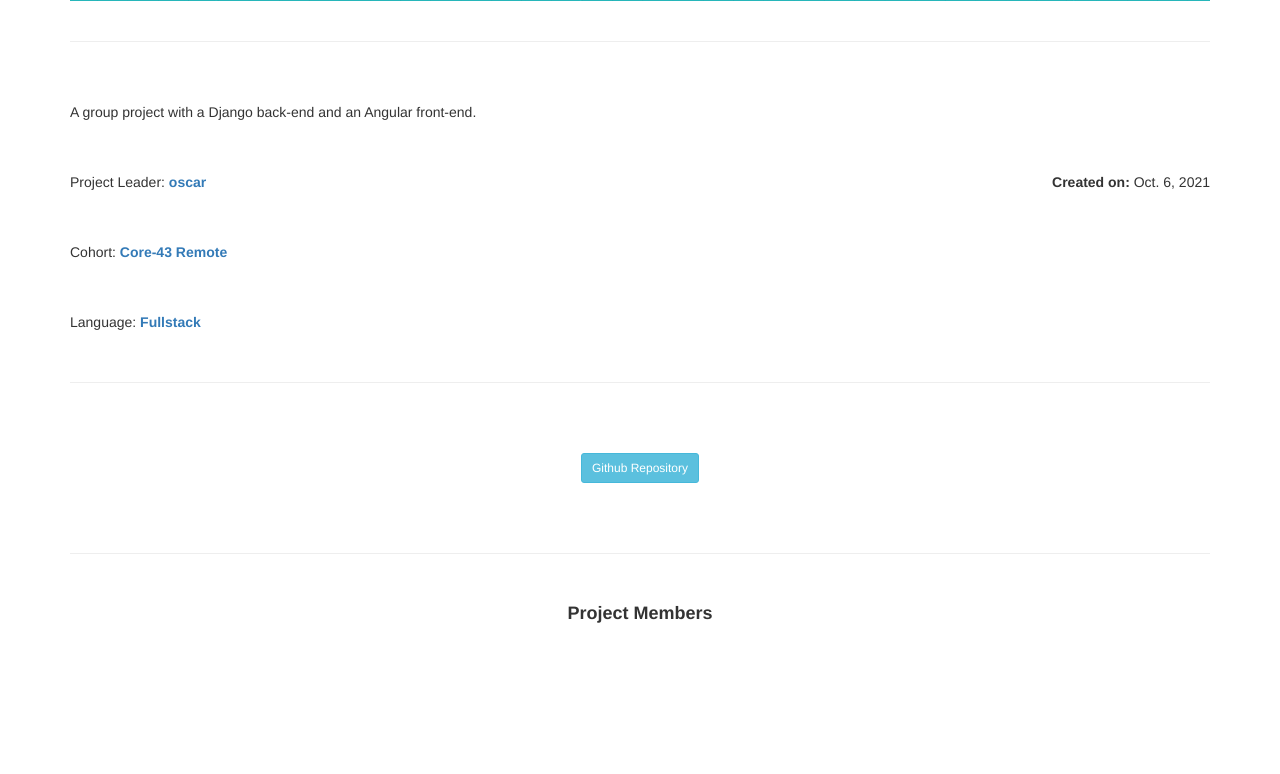
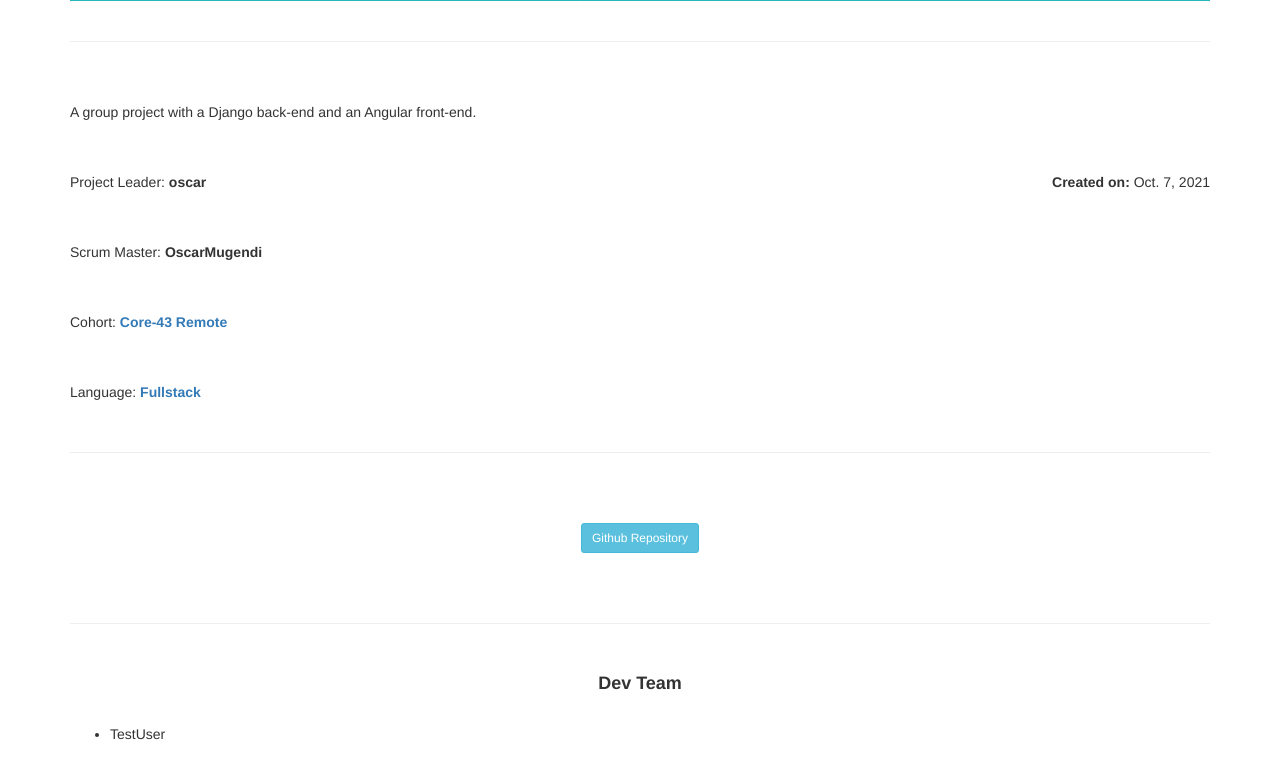
Before and after one commit to samwel-chege/Project-Tracker, a Django app: a page that uses Backend/Trackerapp/templates/project.html in a window 1280 px wide. Shown: the part 787-1561 px from the top of the page. Before the commit the page ends 1410 px from the top, so only its background shows below. Run offline with Django 3.2, Linux system fonts and the light colour scheme; a user stored in the database is signed in; data comes from the database, SQL or seed files in the repository; some libraries are stand-ins or nearby versions.

Commit message:
Edits to model classes for better functionality

```diff
--- a/Backend/Trackerapp/models.py
+++ b/Backend/Trackerapp/models.py
@@ -83,7 +83,15 @@ class Project(models.Model):
     cohort=models.ForeignKey(Cohort, null=True, on_delete=models.SET_NULL, related_name="project")
     language=models.ForeignKey(Language, null=True, on_delete=models.SET_NULL, related_name="project")
 
-    member=models.ForeignKey(User, on_delete=models.SET_NULL, related_name="group_project", blank=True, null=True)
+    scrum=models.ForeignKey(User, on_delete=models.SET_NULL, related_name="scrum", blank=True, null=True)
+    dev1=models.ForeignKey(User, on_delete=models.SET_NULL, related_name="dev1", blank=True, null=True)
+    dev2=models.ForeignKey(User, on_delete=models.SET_NULL, related_name="dev2", blank=True, null=True)
+    dev3=models.ForeignKey(User, on_delete=models.SET_NULL, related_name="dev3", blank=True, null=True)
+    dev4=models.ForeignKey(User, on_delete=models.SET_NULL, related_name="dev4", blank=True, null=True)
+    dev5=models.ForeignKey(User, on_delete=models.SET_NULL, related_name="dev5", blank=True, null=True)
+    dev6=models.ForeignKey(User, on_delete=models.SET_NULL, related_name="dev6", blank=True, null=True)
+    dev7=models.ForeignKey(User, on_delete=models.SET_NULL, related_name="dev7", blank=True, null=True)
+    dev8=models.ForeignKey(User, on_delete=models.SET_NULL, related_name="dev8", blank=True, null=True)
 
     title=models.CharField(max_length=30, null=True)
     project_image=models.ImageField(upload_to='images/projects/', blank=True, default = 0, null=True)
--- a/Backend/Trackerapp/templates/home.html
+++ b/Backend/Trackerapp/templates/home.html
@@ -28,6 +28,8 @@
 <hr>
 <br>
 
+{% if user.is_authenticated%}
+
 <div>
 	<div class="container">
         <h4 class="text-center"> Languages</h4>
@@ -44,11 +46,9 @@
 		</ul>
 	</div>
 </div>
-
 <br>
 <hr>
 <br>
-
 <div>
 	<div class="container">
         <h4 class="text-center"> Active Cohorts</h4>
@@ -65,8 +65,6 @@
 		</ul>
 	</div>
 </div>
-
-{% if user.is_authenticated%}
 
 {% else %}
 
--- a/Backend/Trackerapp/templates/project.html
+++ b/Backend/Trackerapp/templates/project.html
@@ -27,8 +27,11 @@
             <br>
             <br>
             <p class="card-text ">
-                Project Leader: <b><a href="{% url 'profile' project.owner.id %}">{{ project.owner.username}}</a></b> <span style="float:right"><b> Created on: </b>{{project.date|date}}</span>
+                Project Leader: <b>{{ project.owner.username}}</b> <span style="float:right"><b> Created on: </b>{{project.date|date}}</span>
             </p>
+            <br>
+            <br>
+            <p>Scrum Master: <b>{{ project.scrum.username }}</b></p>
             <br>
             <br>
             <p>Cohort: <b><a href="{% url 'cohort' project.cohort.name %}">{{ project.cohort.name }}</a> </b></p>
@@ -49,13 +52,23 @@
         <br>
 
         <div class="card-body">
-            <h4 style="text-align:center"><b>Project Members</b></h4>
+            <h4 style="text-align:center"><b>Dev Team</b></h4>
             <br>
             <ul class="card-text ">
-                {% for member in project.member.all %}
+                {% if project.dev1 %}
 
-                <li>{{ project.member.user.username}}</li>
-                {% endfor %}
+                <li>{{ project.dev1.username}}</li>
+                {% endif %}
+
+                {% if project.dev2 %}
+
+                <li>{{ project.dev2.username}}</li>
+                {% endif %}
+
+                {% if project.dev3 %}
+
+                <li>{{ project.dev3.username}}</li>
+                {% endif %}
 
             </ul>
             <br>
```
Also changed, not shown: Backend/Trackerapp/migrations/0005_auto_20211007_0845.py (added), Backend/Trackerapp/migrations/0006_auto_20211007_0847.py (added), Backend/db.sqlite3, Backend/media/images/profiles/user.jpg (added).
